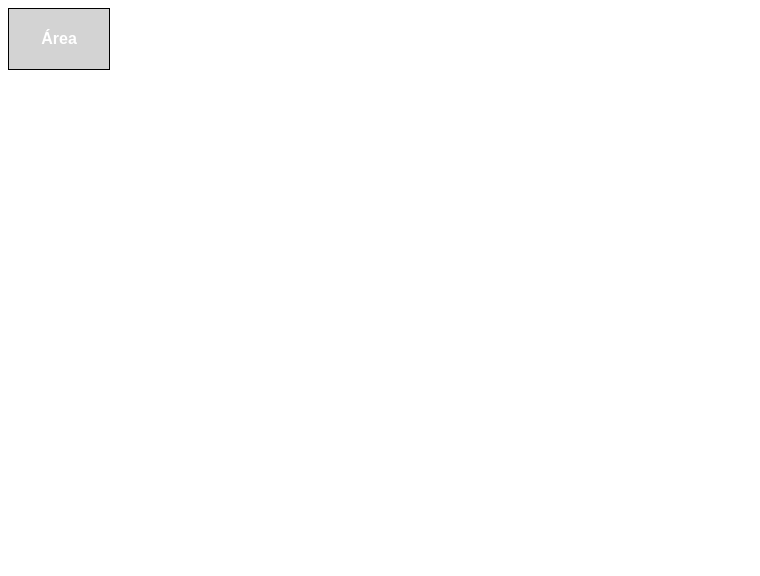
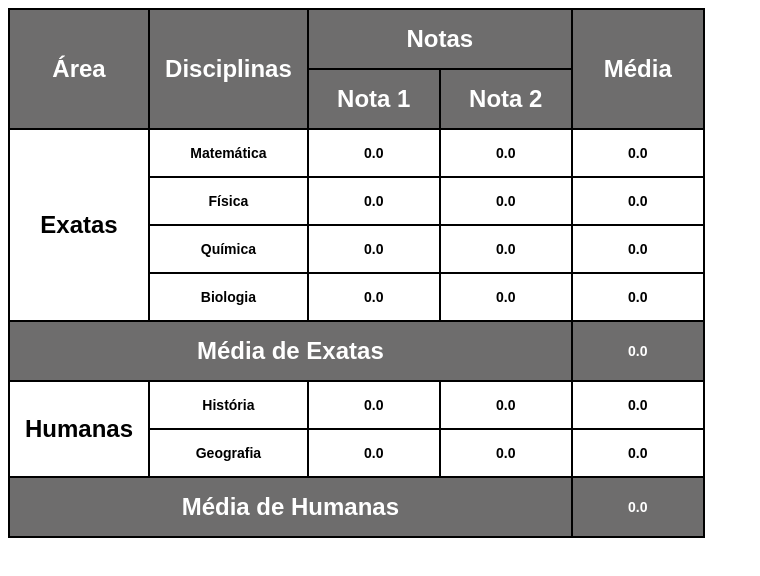
Before and after one commit to LWagg/HTML-CSS, a plain HTML site: page Desafios/D014 - Tabela grande/tabela.html in a window 1280 px wide. Shown: the whole page, without its empty margins (0-760 px from the left). Drawn offline with Linux system fonts and the light colour scheme.

Commit message:
D014 Finalizado

```diff
--- a/Desafios/D014 - Tabela grande/tabela.html
+++ b/Desafios/D014 - Tabela grande/tabela.html
@@ -16,15 +16,31 @@
         }
 
         th, tr, td {
-            width: 80px;
-            height: 40px;
-            border: 1px solid black;
-            padding: 10px;
+            width: 100px;
+            border: 2px solid black;
+            padding: 15px;
 
         }
 
         th {
-            background-color: lightgray;
+            background-color: rgb(110, 109, 109);
+            color: white;
+            font-size: 1.5em;
+        }
+
+        th.materia {
+            background-color: white;
+            color: black;
+        }
+
+        td {
+            font-weight: bold;
+            font-size: 14px;
+
+        }
+
+        td.media {
+            background-color: rgb(110, 109, 109);
             color: white;
         }
     </style>
@@ -32,7 +48,61 @@
 <body>
     <table>
         <thead>
-            <th>Área</th>
+            <tr>
+                <th rowspan="2" scope="row">Área</th>
+                <th rowspan="2" scope="row">Disciplinas</th>
+                <th colspan="2" scope="rowgroup">Notas</th>
+                <th rowspan="2" scope="row">Média</th>
+            </tr>
+            <tr>
+                <th scope="row">Nota 1</th>
+                <th scope="row">Nota 2</th>
+            </tr>
+            <tr>
+                <th class="materia" rowspan="4" scope="colgroup">Exatas</th>
+                <td>Matemática</td>
+                <td>0.0</td>
+                <td>0.0</td>
+                <td>0.0</td>
+            </tr>
+            <tr>
+                <td>Física</td>
+                <td>0.0</td>
+                <td>0.0</td>
+                <td>0.0</td>
+            </tr>
+            <tr>
+                <td>Química</td>
+                <td>0.0</td>
+                <td>0.0</td>
+                <td>0.0</td>
+            </tr>
+                <td>Biologia</td>
+                <td>0.0</td>
+                <td>0.0</td>
+                <td>0.0</td>
+            <tr>
+                <th colspan="4" scope="col">Média de Exatas</th>
+                <td class="media">0.0</td>
+            </tr>
+            <tr>
+                <th class="materia" rowspan="2" scope="colgroup">Humanas</th>
+                <td>História</td>
+                <td>0.0</td>
+                <td>0.0</td>
+                <td>0.0</td>
+            </tr>
+            <tr>
+                <td>Geografia</td>
+                <td>0.0</td>
+                <td>0.0</td>
+                <td>0.0</td>
+            </tr>
+            <tr>
+                <th colspan="4" scope="col">Média de Humanas</th>
+                <td class="media">0.0</td>
+            </tr>
+
         </thead>
     </table>
 </body>
```
